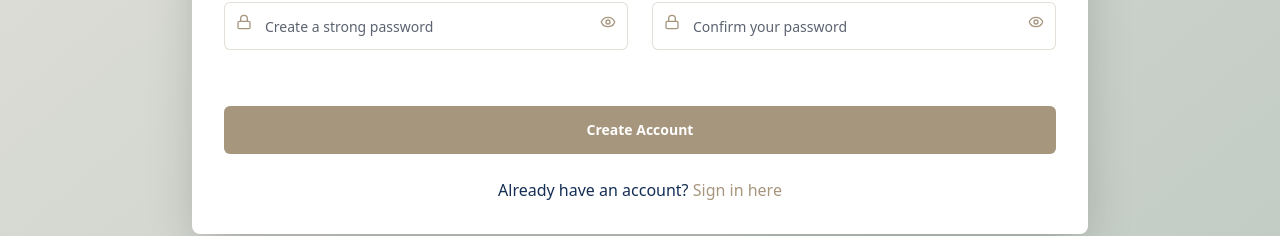
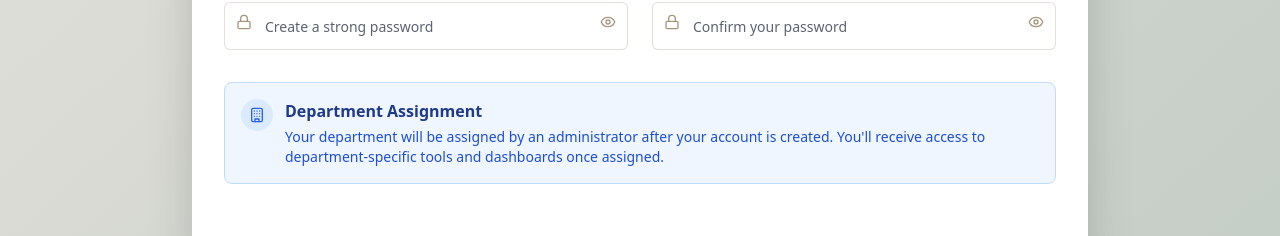
Before and after one commit to Aladdin011/Jdm, a React (Vite) app: page /register in a window 1280 px wide. Shown: the part 810-1046 px from the top of the page. Built offline with nearby package versions, Linux system fonts and the light colour scheme; no server answers; the HTML template or start-up script is replaced by a standard one.

Commit message:
Add informational note about department assignment
cgen-2b5d60e27fa04dadbb6ebc4514f95ffb

```diff
--- a/src/pages/Register.tsx
+++ b/src/pages/Register.tsx
@@ -463,6 +463,30 @@ export default function Register() {
                   </div>
                 </motion.div>
 
+                {/* Department Assignment Info */}
+                <motion.div
+                  initial={{ y: 20, opacity: 0 }}
+                  animate={{ y: 0, opacity: 1 }}
+                  transition={{ duration: 0.5, delay: 0.65 }}
+                  className="bg-blue-50 border border-blue-200 rounded-lg p-4"
+                >
+                  <div className="flex items-start gap-3">
+                    <div className="p-2 bg-blue-100 rounded-full">
+                      <Building className="h-4 w-4 text-blue-600" />
+                    </div>
+                    <div>
+                      <h4 className="font-semibold text-blue-900 mb-1">
+                        Department Assignment
+                      </h4>
+                      <p className="text-sm text-blue-700">
+                        Your department will be assigned by an administrator
+                        after your account is created. You'll receive access to
+                        department-specific tools and dashboards once assigned.
+                      </p>
+                    </div>
+                  </div>
+                </motion.div>
+
                 {/* Submit Button */}
                 <motion.div
                   initial={{ y: 20, opacity: 0 }}
```
